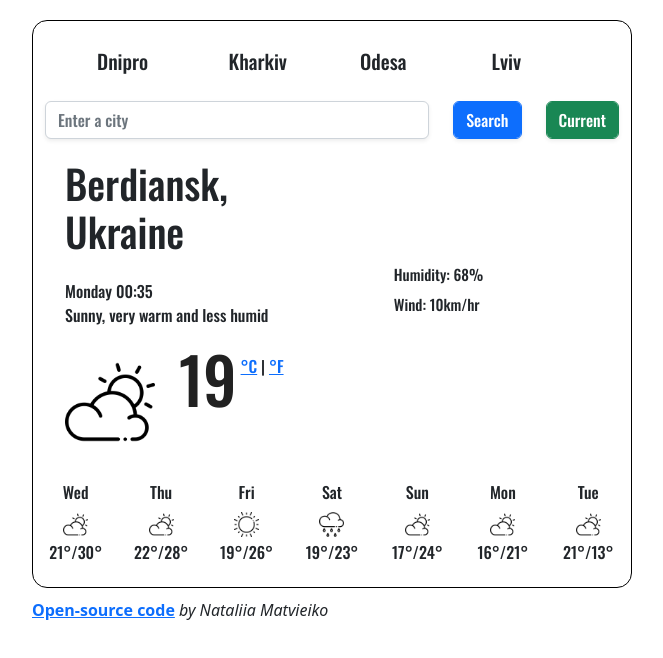
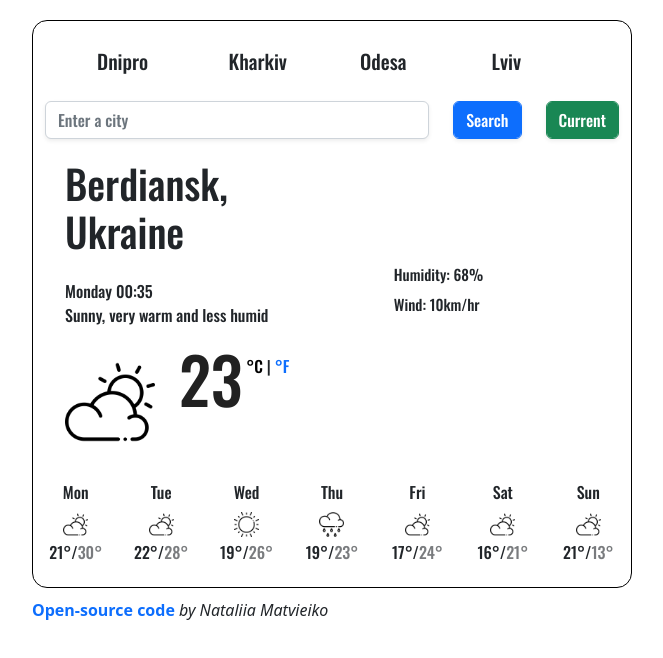
Before and after one commit to Nataliia-Matvieiko/SheCodesPlusWeatherProject, a website built with Parcel: page index.html in a window 1280 px wide. Both pictures are taken after a click on the link "°C". Shown: the whole page, without its empty margins (308-971 px from the left). Built offline with nearby package versions, Linux system fonts and the light colour scheme.

Commit message:
Improved the project including the search engine, API integration, unit conversion, wind speed, weather description, and weather icon are mandatory.

```diff
--- a/index.html
+++ b/index.html
@@ -84,7 +84,7 @@
 
                 <span class="temperature">23</span>
                 <span class="units"
-                ><a class="celsius"
+                ><a class="celsius active"
                     href="#">°C</a> |
               <a class="fahrenheit"
                  href="#">°F</a></span
@@ -100,40 +100,70 @@
 
     <div class="row">
         <div class="col forecast-day">
-            <div>Wed</div>
+            <div>Mon</div>
             <div>
                 <img alt="Cloudy icon"
                      class="everyday"
                      src="images/cloudy.png"/>
             </div>
-            <div>21°/30°</div>
+            <div class="temperature-range">21°/<span
+                    class="max">30°</span>
+            </div>
         </div>
         <div class="col forecast-day">
-            <div>Thu</div>
+            <div>Tue</div>
             <div>
                 <img alt="Cloudy icon"
                      class="everyday"
                      src="images/cloudy.png"/>
             </div>
-            <div>22°/28°</div>
+            <div class="temperature-range">22°/<span
+                    class="max">28°</span>
+            </div>
         </div>
         <div class="col forecast-day">
-            <div>Fri</div>
+            <div>Wed</div>
             <div>
                 <img alt="Sun icon"
                      class="everyday"
                      src="images/sun.png"/>
             </div>
-            <div>19°/26°</div>
+            <div class="temperature-range">19°/<span
+                    class="max">26°</span>
+            </div>
         </div>
         <div class="col forecast-day">
-            <div>Sat</div>
+            <div>Thu</div>
             <div>
                 <img alt="Rain icon"
                      class="everyday"
                      src="images/rain.png"/>
             </div>
-            <div>19°/23°</div>
+            <div class="temperature-range">19°/<span
+                    class="max">23°</span>
+            </div>
+        </div>
+        <div class="col forecast-day">
+            <div>Fri</div>
+            <div>
+                <img alt="Cloudy icon"
+                     class="everyday"
+                     src="images/cloudy.png"/>
+            </div>
+            <div class="temperature-range">17°/<span
+                    class="max">24°</span>
+            </div>
+        </div>
+        <div class="col forecast-day">
+            <div>Sat</div>
+            <div>
+                <img alt="Cloudy icon"
+                     class="everyday"
+                     src="images/cloudy.png"/>
+            </div>
+            <div class="temperature-range">16°/<span
+                    class="max">21°</span>
+            </div>
         </div>
         <div class="col forecast-day">
             <div>Sun</div>
@@ -142,29 +172,17 @@
                      class="everyday"
                      src="images/cloudy.png"/>
             </div>
-            <div>17°/24°</div>
-        </div>
-        <div class="col forecast-day">
-            <div>Mon</div>
-            <div>
-                <img alt="Cloudy icon"
-                     class="everyday"
-                     src="images/cloudy.png"/>
+            <div class="temperature-range">21°/<span
+                    class="max">13°</span>
             </div>
-            <div>16°/21°</div>
-        </div>
-        <div class="col forecast-day">
-            <div>Tue</div>
-            <div>
-                <img alt="Cloudy icon"
-                     class="everyday"
-                     src="images/cloudy.png"/>
-            </div>
-            <div>21°/13°</div>
         </div>
     </div>
 </div>
-<div class="footer"><strong><a href="https://github.com/Nataliia-Matvieiko/SheCodesPlusWeatherProject" target="_blank">Open-source code</a></strong><i> by Nataliia Matvieiko</i></div>
+<div class="footer">
+    <strong><a
+            href="https://github.com/Nataliia-Matvieiko/SheCodesPlusWeatherProject"
+            target="_blank">Open-source code</a></strong><i> by Nataliia Matvieiko</i>
+</div>
 <script src="src/index.js"></script>
 </body>
 </html>
--- a/src/index.js
+++ b/src/index.js
@@ -1,3 +1,16 @@
+let currentUnit = "celsius"
+let currentResponse;
+let currentTemperature = document.querySelector(
+    "#temperature-container .temperature"
+);
+let celsiusButton = document.querySelector(
+    "#temperature-container .units .celsius"
+);
+let fahrenheitButton = document.querySelector(
+    "#temperature-container .units .fahrenheit"
+);
+let mainIcon = document.querySelector(".main-icon")
+
 function formatTime(date) {
     let days = [
         "Sunday",
@@ -24,6 +37,7 @@ let currentTime = document.querySelector("#currentTime");
 currentTime.innerHTML = formatTime(new Date());
 
 function displayWeather(response) {
+    currentResponse = response;
     console.log(response);
     let currentCity = document.querySelector("#current-city");
     currentCity.innerHTML = `${response.data.name}, ${response.data.sys.country}`;
@@ -31,16 +45,25 @@ function displayWeather(response) {
     let currentDescription = document.querySelector("#description");
     currentDescription.innerHTML = `${response.data.weather[0].main}`;
 
-  let currentTemperature = document.querySelector(
-    "#temperature-container .temperature"
-  );
-  currentTemperature.innerHTML = `${Math.round(response.data.main.temp)}`;
+    refreshTemperature();
 
     let currentHumidity = document.querySelector("#current-humidity");
     currentHumidity.innerHTML = `Humidity: ${response.data.main.humidity} %`;
 
     let currentWind = document.querySelector("#current-wind");
     currentWind.innerHTML = `Wind: ${Math.round(response.data.wind.speed)} km/hr`;
+
+    let weatherIcon = response.data.weather[0].icon;
+    let weatherIconUrl = `http://openweathermap.org/img/wn/${weatherIcon}@2x.png`;
+    mainIcon.src = weatherIconUrl;
+}
+
+function refreshTemperature() {
+    if (currentUnit === "celsius") {
+        currentTemperature.innerHTML = `${Math.round(currentResponse.data.main.temp)}`;
+    } else {
+        currentTemperature.innerHTML = `${Math.round(currentResponse.data.main.temp * 9 / 5 + 32)}`;
+    }
 }
 
 let apiKey = "c1927e1ed9f92e3ca4b232753a36e5df";
@@ -64,26 +87,20 @@ searchForm.addEventListener("submit", searchCity);
 
 function showTemperatureCelsius(event) {
     event.preventDefault();
-  let temperature = document.querySelector(
-    "#temperature-container .temperature"
-  );
-  temperature.innerHTML = "19";
+    fahrenheitButton.classList.remove("active");
+    celsiusButton.classList.add("active");
+    currentUnit = "celsius";
+    refreshTemperature();
 }
 
 function showTemperatureFahrenheit(event) {
     event.preventDefault();
-  let temperature = document.querySelector(
-    "#temperature-container .temperature"
-  );
-  temperature.innerHTML = "66";
+    celsiusButton.classList.remove("active");
+    fahrenheitButton.classList.add("active");
+    currentUnit = "fahrenheit";
+    refreshTemperature();
 }
 
-let celsiusButton = document.querySelector(
-  "#temperature-container .units .celsius"
-);
-let fahrenheitButton = document.querySelector(
-  "#temperature-container .units .fahrenheit"
-);
 celsiusButton.addEventListener("click", showTemperatureCelsius);
 fahrenheitButton.addEventListener("click", showTemperatureFahrenheit);
 
--- a/src/styles.css
+++ b/src/styles.css
@@ -45,6 +45,10 @@ img.main-icon {
     margin-left: 20px;
 }
 
+.temperature-range .max {
+    opacity: 0.6;
+}
+
 .units {
     position: relative;
     top: -34px;
@@ -72,3 +76,21 @@ img.everyday {
     margin: 10px auto;
     max-width: 600px;
 }
+
+a {
+    text-decoration: none;
+}
+
+a.active {
+    color: black;
+    text-decoration: none;
+    cursor: default;
+}
+
+a:hover {
+    text-decoration: underline;
+}
+
+a.active:hover {
+    text-decoration: none;
+}
```
Lines whose indentation alone changed are shown as unchanged.
